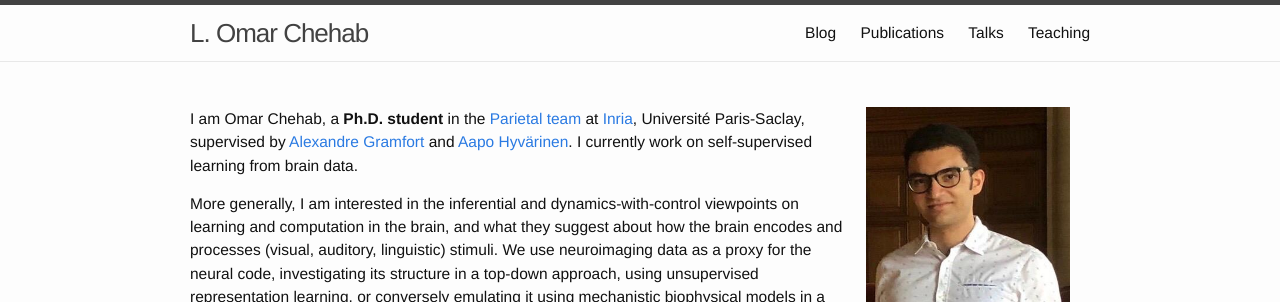
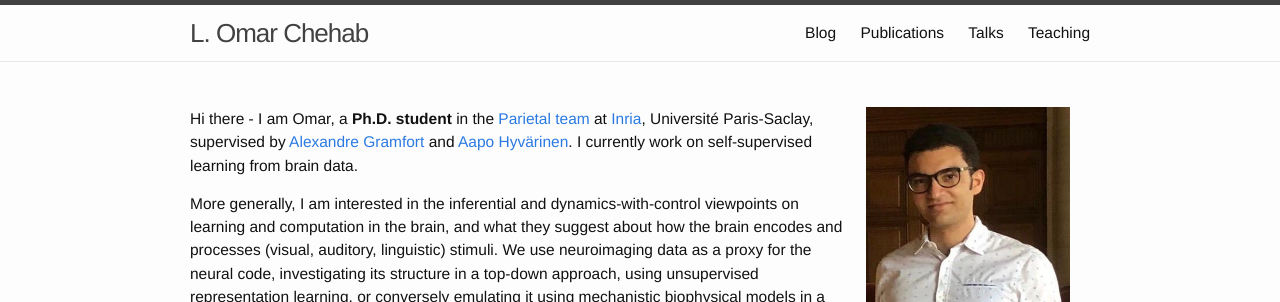
Before and after one commit to l-omar-chehab/l-omar-chehab.github.io, a Jekyll site: the page built from index.md, in a window 1280 px wide. Shown: the top 302 px of the page. Built offline with Jekyll 4.4.1, drawn with Linux system fonts in a browser that asks for light colours.

Commit message:
Update index.md

```diff
--- a/index.md
+++ b/index.md
@@ -16,7 +16,7 @@
 Former intern @FacebookAI.
 -->
 
-I am Omar Chehab, a __Ph.D. student__ in the <a href="https://team.inria.fr/parietal/" target="_blank">Parietal team</a> at <a href="https://en.wikipedia.org/wiki/French_Institute_for_Research_in_Computer_Science_and_Automation" target="_blank">Inria</a>, Université Paris-Saclay,  supervised by <a href="http://alexandre.gramfort.net" target="_blank">Alexandre Gramfort</a> and <a href="https://www.cs.helsinki.fi/u/ahyvarin/" target="_blank">Aapo Hyvärinen</a>. I currently work on self-supervised learning from brain data.
+Hi there - I am Omar, a __Ph.D. student__ in the <a href="https://team.inria.fr/parietal/" target="_blank">Parietal team</a> at <a href="https://en.wikipedia.org/wiki/French_Institute_for_Research_in_Computer_Science_and_Automation" target="_blank">Inria</a>, Université Paris-Saclay,  supervised by <a href="http://alexandre.gramfort.net" target="_blank">Alexandre Gramfort</a> and <a href="https://www.cs.helsinki.fi/u/ahyvarin/" target="_blank">Aapo Hyvärinen</a>. I currently work on self-supervised learning from brain data.
 
 More generally, I am interested in the inferential and dynamics-with-control viewpoints on learning and computation in the brain, and what they suggest about how the brain encodes and processes (visual, auditory, linguistic) stimuli. We use neuroimaging data as a proxy for the neural code, investigating its structure <!--grammar--> in a top-down approach, using unsupervised representation learning, or conversely emulating it using mechanistic biophysical models in a bottom-up approach.
 
```
